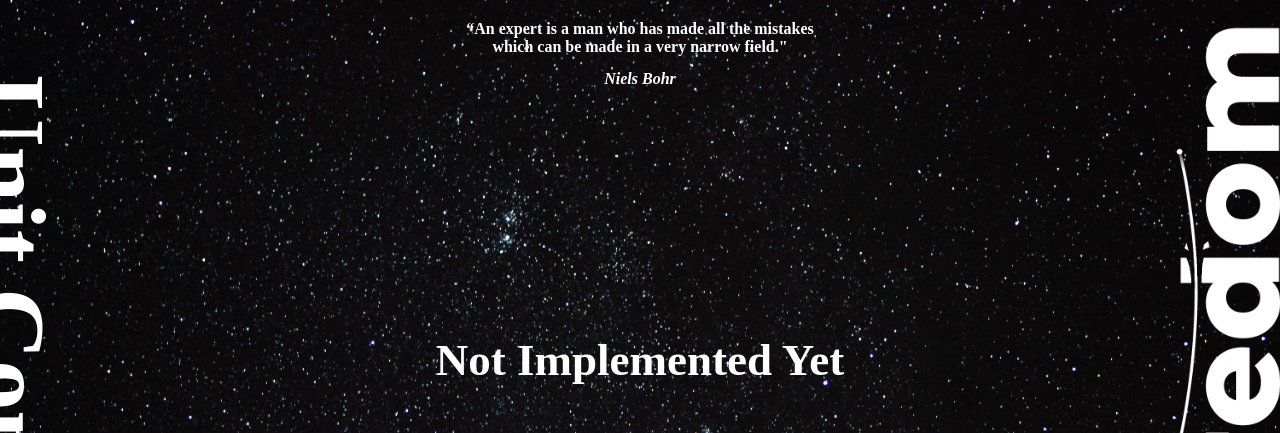
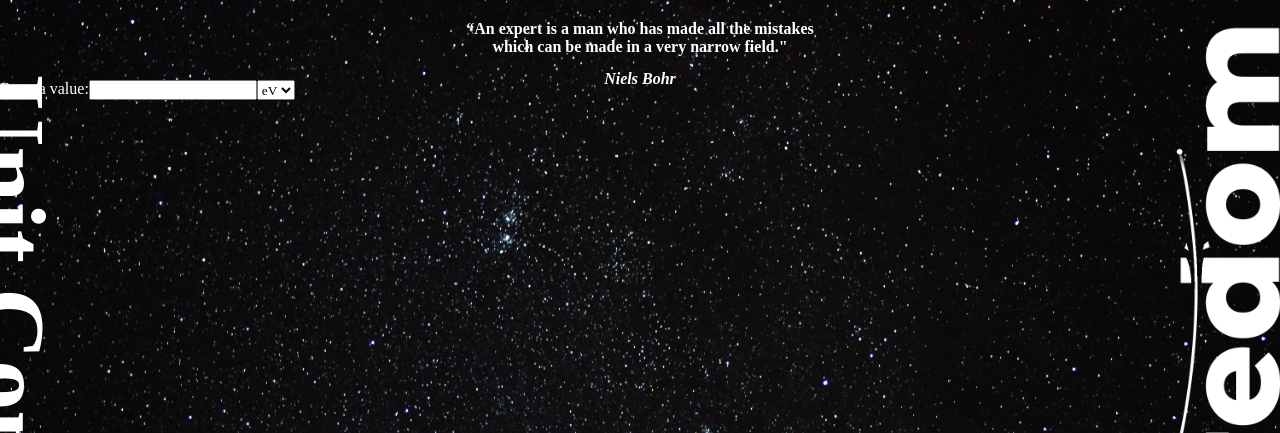
Before and after one commit to hkayrad/bohredomRemake, a React (Vite) app: page /unit-converter in a window 1280 px wide. Shown: the top 433 px of the page. Built offline with nearby package versions, Linux system fonts and the light colour scheme; a web font is replaced by a local one.

Commit message:
added unit converter form

```diff
--- a/src/components/UnitConverter.tsx
+++ b/src/components/UnitConverter.tsx
@@ -1,3 +1,4 @@
+import { useState } from "react";
 import { useOutletContext } from "react-router-dom";
 import "../styles/Main/Main.css";
 
@@ -11,12 +12,25 @@ const c: number = 299792458;
 //TODO: Implement unit conversion
 
 export default function UC() {
+  const [inputValue, setInptValue] = useState(0);
+  const [unit, setUnit] = useState("");
   const navState = useOutletContext();
 
   return (
     <div className={navState ? "about open" : "about"}>
       <h3 className="title uc">Unit Converter</h3>
-      <p className="desc desc-uc">Not Implemented Yet</p>
+      <form className="unitConverter">
+        <div className="wrapper">
+          <label htmlFor="value">Enter a value:</label>
+          <input type="value" name="value" className="value" />
+        </div>
+        <select name="unit" className="unit">
+          <option value="eV">eV</option>
+          <option value="Hz">Hz</option>
+          <option value="lambda">λ</option>
+        </select>
+        <p className="valueOutput"></p>
+      </form>
       <img src="/img/aboutBg.webp" alt="" />
     </div>
   );
--- a/src/styles/Main/Main.css
+++ b/src/styles/Main/Main.css
@@ -85,13 +85,6 @@
   right: 0;
   top: -12vh;
 }
-.about .desc.desc-uc {
-  left: 0;
-  right: 0;
-  text-align: center;
-  font-weight: 700;
-  font-size: 45px;
-}
 .about .author {
   position: absolute;
   color: white;
@@ -120,4 +113,10 @@
 .about .exploreBtn:hover {
   background-color: white;
   color: #1c2e64;
+}
+.about .unitConverter {
+  display: flex;
+  position: absolute;
+  color: white;
+  top: 10vh;
 }/*# sourceMappingURL=Main.css.map */
--- a/src/styles/Main/Main.scss
+++ b/src/styles/Main/Main.scss
@@ -96,14 +96,6 @@
       right: 0;
       top: -12vh;
     }
-
-    &.desc-uc {
-      left: 0;
-      right: 0;
-      text-align: center;
-      font-weight: 700;
-      font-size: 45px;
-    }
   }
 
   .author {
@@ -135,4 +127,11 @@
       color: #1c2e64;
     }
   }
+
+  .unitConverter {
+    display: flex;
+    position: absolute;
+    color: white;
+    top: 10vh;
+  }
 }
```
Also changed, not shown: 1 other file (tests, documents, lock files or other folders).
